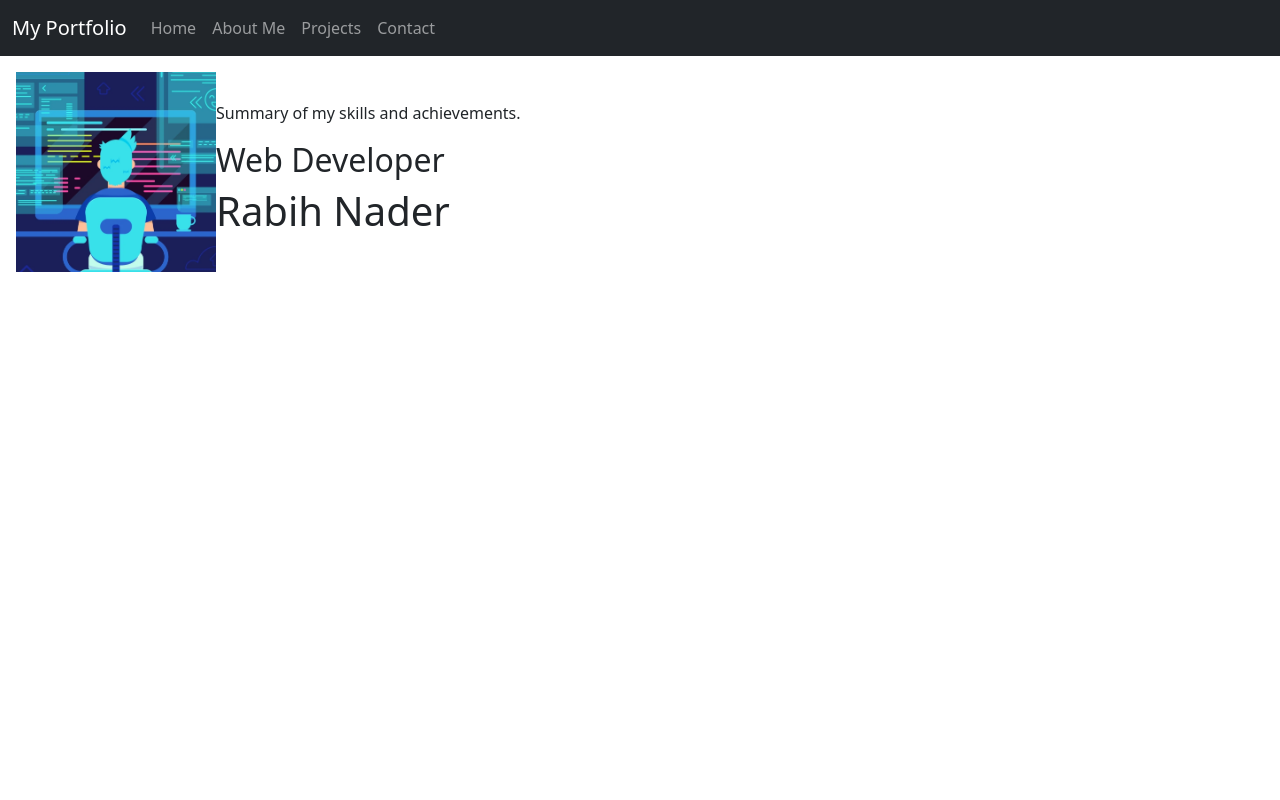
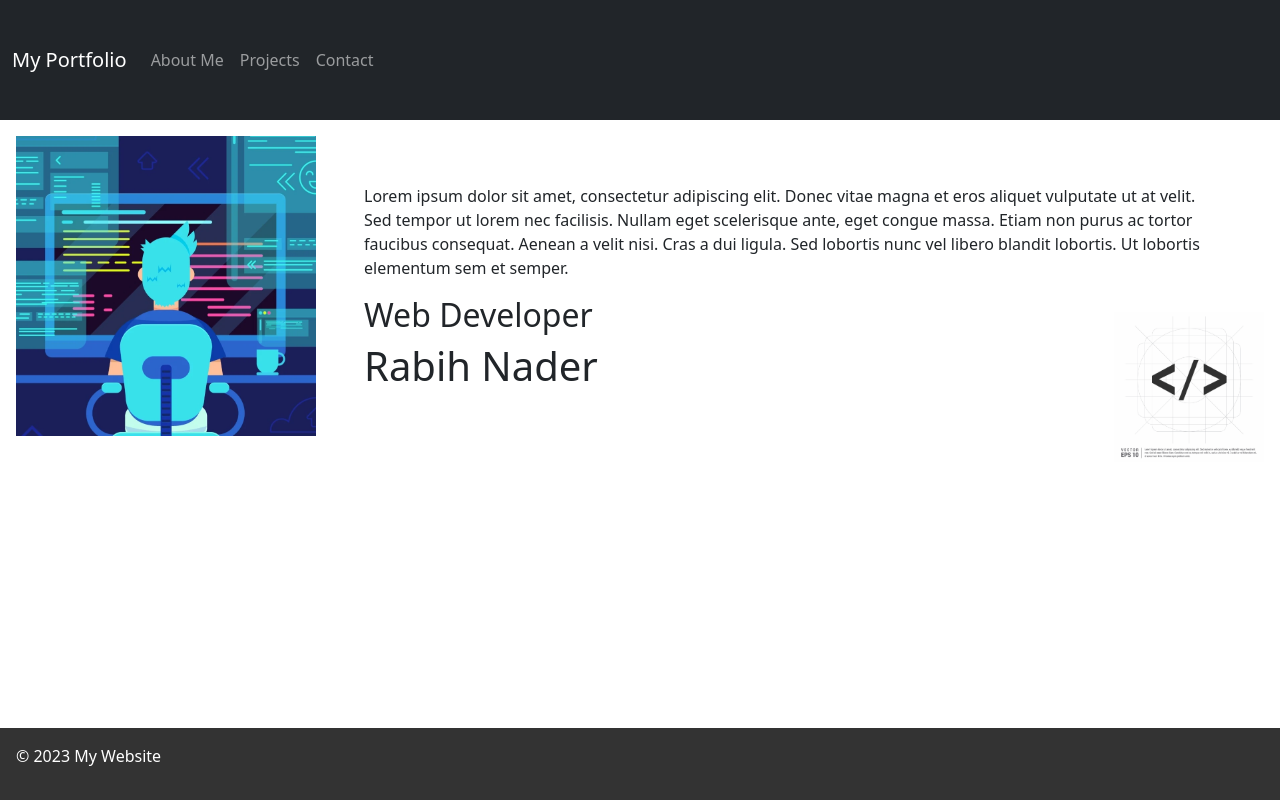
Before and after one commit to Rabih-Nadr/My-Portfolio, a React (Create React App) app: page / in a window 1280 px wide. Built offline with nearby package versions, Linux system fonts and the light colour scheme.

Commit message:
footer component added

```diff
--- a/src/App.js
+++ b/src/App.js
@@ -7,6 +7,9 @@ import About from "./Pages/about";
 import Projects from "./Pages/projects";
 import Contact from "./Pages/contact";
 import Navbar from "./Components/Navbar";
+import Footer from "./Components/footer";
+import "./styleSheet/footer.css";
+
 
 function App() {
   return (
@@ -20,6 +23,10 @@ function App() {
   <Route exact path="/contact" component={Contact} />
   </Switch>
   </div>
+  <div className="footer">
+      <Footer />
+  </div>
+
   </Router>
   );
   }
--- a/src/Components/Navbar.js
+++ b/src/Components/Navbar.js
@@ -2,7 +2,7 @@ import React from "react";
 
 function Navbar() {
   return (
-    <nav className="navbar navbar-expand-lg navbar-dark bg-dark">
+    <nav className="navbar navbar-expand-lg navbar-dark bg-dark" style={{ height: "15vh" }}>
       <div className="container-fluid justify-content-end">
         <a className="navbar-brand" href="/">My Portfolio</a>
         <button className="navbar-toggler" type="button" data-toggle="collapse" data-target="#navbarNav" aria-controls="navbarNav" aria-expanded="false" aria-label="Toggle navigation">
@@ -10,9 +10,9 @@ function Navbar() {
         </button>
         <div className="collapse navbar-collapse" id="navbarNav">
           <ul className="navbar-nav">
-            <li className="nav-item active">
+            {/* <li className="nav-item active">
               <a className="nav-link" href="/">Home</a>
-            </li>
+            </li> */}
             <li className="nav-item">
               <a className="nav-link" href="/About">About Me</a>
             </li>
--- /dev/null
+++ b/src/Components/footer.js
@@ -0,0 +1,11 @@
+import React from 'react';
+
+function Footer() {
+  return (
+    <footer className="footer">
+      <p>&copy; 2023 My Website</p>
+    </footer>
+  );
+}
+
+export default Footer;
--- a/src/Pages/Home.js
+++ b/src/Pages/Home.js
@@ -1,5 +1,3 @@
-// Home.js
-
 import React from "react";
 import "../styleSheet/Home.css";
 
@@ -9,12 +7,15 @@ function Home() {
       <div className="content">
         <div className="profile-photo"></div>
         <div className="bio">
-        <p>Summary of my skills and achievements.</p>
-        <h2>Web Developer</h2>
-        <h1>Rabih Nader</h1>
+          <p>
+            Lorem ipsum dolor sit amet, consectetur adipiscing elit. Donec vitae magna et eros aliquet vulputate ut at velit. Sed tempor ut lorem nec facilisis. Nullam eget scelerisque ante, eget congue massa. Etiam non purus ac tortor faucibus consequat. Aenean a velit nisi. Cras a dui ligula. Sed lobortis nunc vel libero blandit lobortis. Ut lobortis elementum sem et semper.
+          </p>
+          <h2>Web Developer</h2>
+          <h1>Rabih Nader</h1>
         </div>
       </div>
     </div>
+
   );
 }
 
--- a/src/styleSheet/Home.css
+++ b/src/styleSheet/Home.css
@@ -10,29 +10,47 @@
 .tab-bar {
   background-color: #f0f0f0;
 }
+/* .navbar {
+    height: 30vh;
+  } */
 
 .content {
   display: grid;
   grid-template-rows: 1fr;
-  grid-template-columns: 200px 1fr;
+  grid-template-columns: 300px 1fr;
 }
 
 .profile-photo {
   background-image: url('../assets/profile-photo.png');
   background-size: cover;
   background-position: center;
-  height: 200px;
-  width: 200px;
+  height: 300px;
+  width: 300px;
   margin: 1rem;
   border-radius: 0%;
 }
 
 .bio {
+    position: relative;
+
   display: flex;
   flex-direction: column;
   justify-content: center;
-  padding: 1rem;
+  padding: 4rem;
 }
+
+
+  .bio::after {
+    background-image: url('../assets/code-icon2.png');
+    background-size: cover;
+    background-position: center;
+    content: "";
+    position: absolute;
+    bottom: 0;
+    right: 16px;
+    width: 150px;
+    height: 150px;
+  }
 
 .footer {
   background-color: #f0f0f0;
--- /dev/null
+++ b/src/styleSheet/footer.css
@@ -0,0 +1,52 @@
+/* Footer.css */
+
+.footer {
+    background-color: #333;
+    color: #fff;
+    display: flex;
+    justify-content: space-between;
+    align-items: center;
+    padding: 1rem;
+    position: fixed;
+    bottom: 0;
+    left: 0;
+    right: 0;
+    position: 'fixed';
+    bottom: 0;
+    width: '100%'
+  }
+
+
+  .footer-logo {
+    font-weight: bold;
+    font-size: 1.5rem;
+  }
+
+  .footer-nav {
+    display: flex;
+  }
+
+  .footer-nav-item {
+    margin-left: 1rem;
+    text-decoration:solid;
+    color: #fff;
+  }
+
+  .footer-nav-item:hover {
+    text-decoration: underline;
+  }
+
+  .footer-social {
+    display: flex;
+    align-items: center;
+  }
+
+  .footer-social-link {
+    display: inline-block;
+    margin-left: 1rem;
+    color: #fff;
+  }
+
+  .footer-social-link:hover {
+    color: #bbb;
+  }
```
Also changed, not shown: src/assets/code-icon2.png (added).
